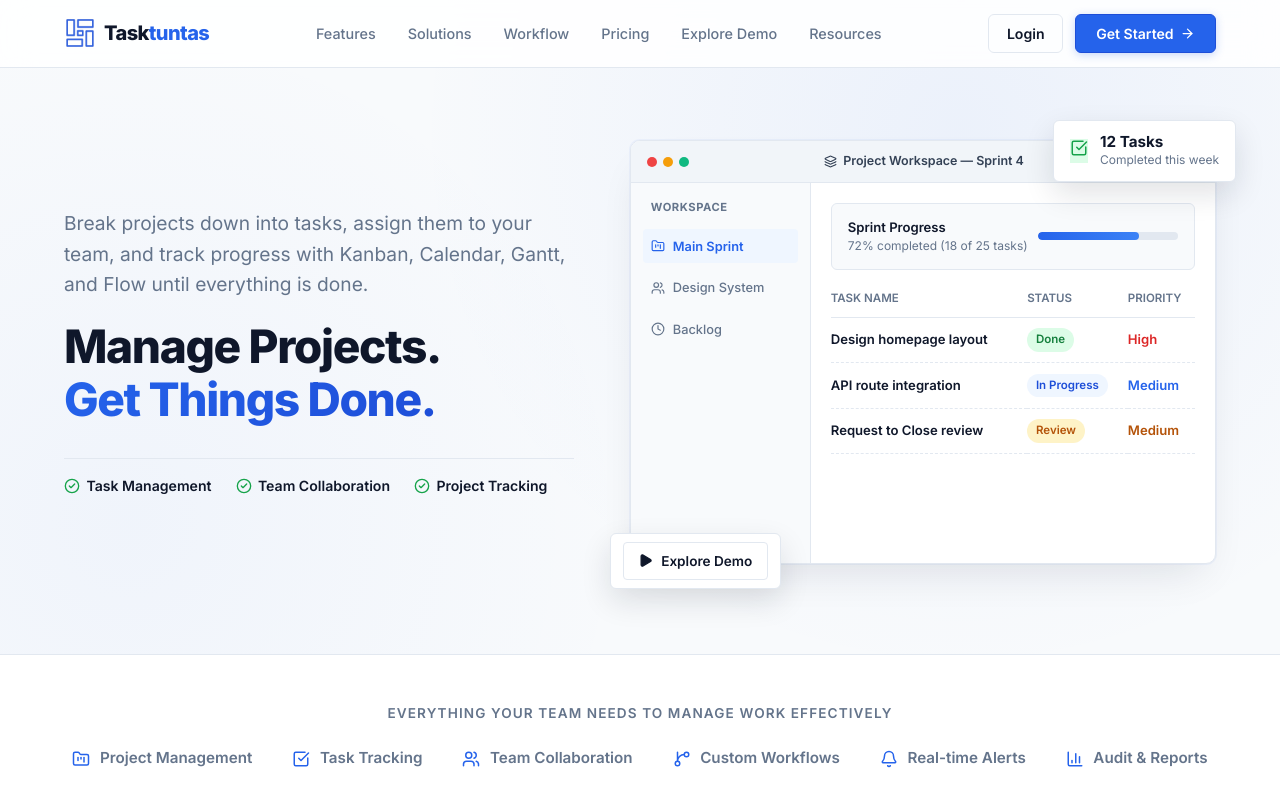
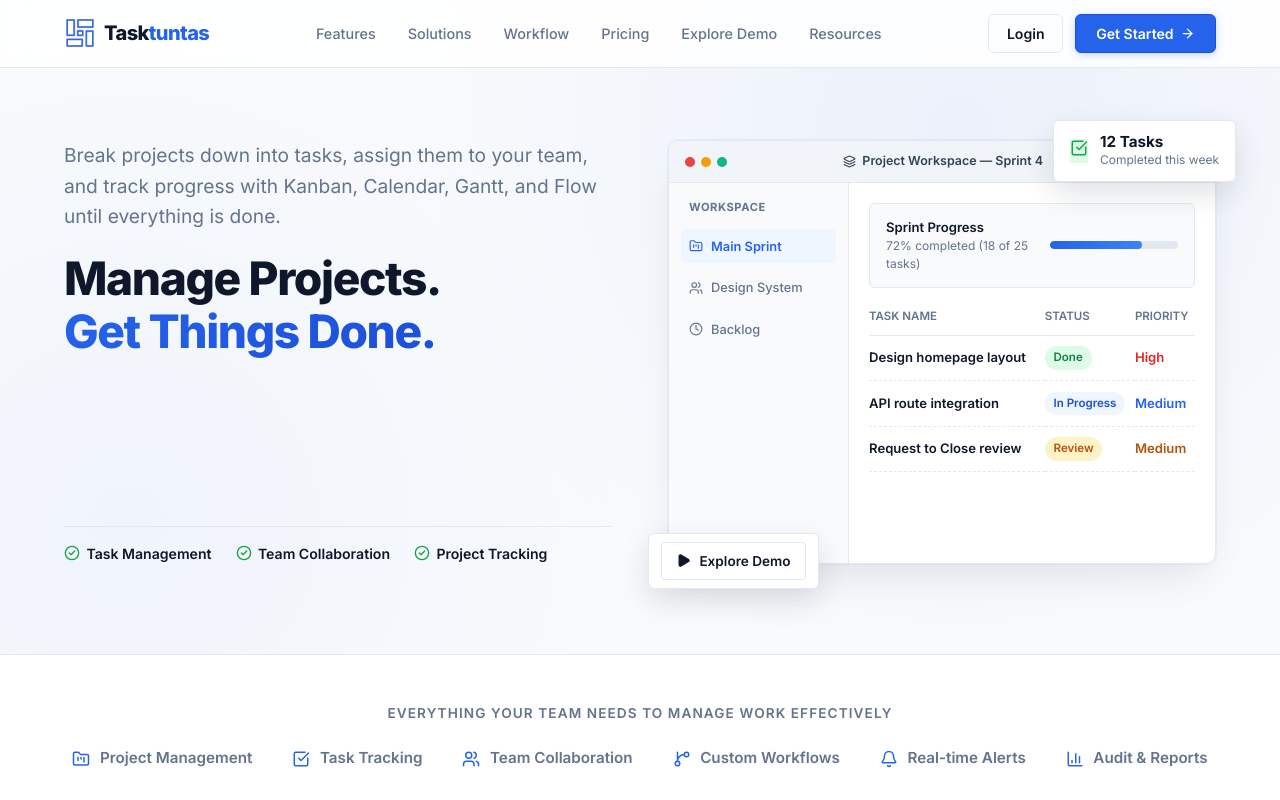
Before and after one commit to taraalsyah/nextjs_portofolio, a Next.js app: page / in a window 1280 px wide. Shown: the top 800 px of the page. Built offline with nearby package versions, Linux system fonts and the light colour scheme.

Commit message:
style(hero): match content dimensions with mockupContainer and reset description/trustItems paddings

```diff
--- a/src/components/layout/HeroSection.module.css
+++ b/src/components/layout/HeroSection.module.css
@@ -10,9 +10,9 @@
 
 .heroGrid {
   display: grid;
-  grid-template-columns: 1fr 1.15fr;
+  grid-template-columns: 1fr 1fr;
   gap: 3.5rem;
-  align-items: center;
+  align-items: stretch;
 }
 
 /* Left Content Column */
@@ -20,12 +20,16 @@
   display: flex;
   flex-direction: column;
   align-items: flex-start;
+  width: 100%;
+  height: 100%;
 }
 
 .description {
   font-size: clamp(1.05rem, 1.8vw, 1.2rem);
   line-height: 1.6;
   color: var(--secondary-text);
+  padding-top: 0;
+  margin-top: 0;
   margin-bottom: 1.25rem;
   max-width: 540px;
 }
@@ -68,6 +72,9 @@
   align-items: center;
   gap: 1.5rem;
   padding-top: 1rem;
+  padding-bottom: 0;
+  margin-bottom: 0;
+  margin-top: auto;
   border-top: 1px solid var(--border);
   width: 100%;
 }
@@ -89,6 +96,7 @@
 .mockupContainer {
   position: relative;
   width: 100%;
+  height: 100%;
 }
 
 .mockupCard {
@@ -341,6 +349,7 @@
   .content {
     align-items: center;
     text-align: center;
+    height: auto;
   }
 
   .description {
@@ -349,6 +358,7 @@
 
   .trustItems {
     justify-content: center;
+    margin-top: 1.5rem;
   }
 
   .floatingCard1 {
```
